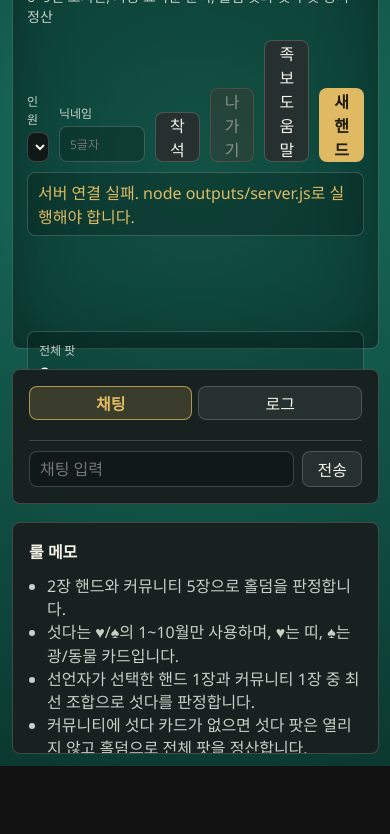
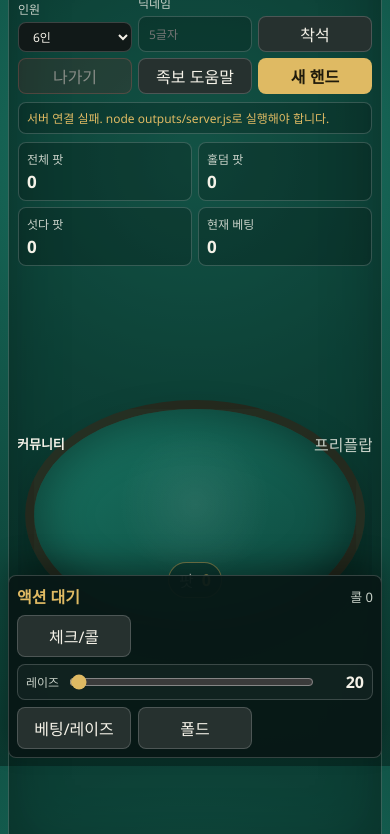
Before and after one commit to young2too/sutda-holdem, a website: page outputs/index.html in a window 390 px wide. Shown: the part 78-912 px from the top of the page. Before the commit the page ends 844 px from the top, so only its background shows below. Drawn offline with Linux system fonts and the light colour scheme; no server answers.

Commit message:
202605_모바일 미디어쿼리

```diff
--- a/outputs/styles.css
+++ b/outputs/styles.css
@@ -1174,3 +1174,260 @@ select {
     width: min(238px, 44vw);
   }
 }
+
+@media (max-width: 760px) {
+  body {
+    height: auto;
+    min-height: 100dvh;
+    overflow: auto;
+    background-attachment: fixed;
+  }
+
+  .app {
+    display: block;
+    height: auto;
+    min-height: 100dvh;
+    padding: 8px 8px 132px;
+    overflow: visible;
+  }
+
+  .table-area {
+    grid-template-rows: auto auto auto minmax(560px, 1fr) auto;
+    gap: 8px;
+    min-height: 100dvh;
+    padding: 9px;
+  }
+
+  .topbar {
+    gap: 8px;
+  }
+
+  h1 {
+    font-size: 18px;
+  }
+
+  .topbar p {
+    font-size: 12px;
+  }
+
+  .table-controls {
+    width: 100%;
+    display: grid;
+    grid-template-columns: repeat(3, minmax(0, 1fr));
+    gap: 6px;
+  }
+
+  .table-controls label,
+  .table-controls button {
+    min-width: 0;
+  }
+
+  .nickname-field input {
+    width: 100%;
+  }
+
+  .connection-status {
+    padding: 6px 8px;
+    font-size: 12px;
+  }
+
+  .score-strip {
+    grid-template-columns: repeat(2, minmax(0, 1fr));
+    gap: 6px;
+  }
+
+  .score-strip div {
+    padding: 7px 8px;
+  }
+
+  .score-strip strong {
+    font-size: 17px;
+  }
+
+  .table-stage {
+    min-height: 560px;
+  }
+
+  .poker-table {
+    top: 43%;
+    width: 96%;
+    height: 230px;
+    border-width: 9px;
+  }
+
+  .table-center {
+    width: calc(100vw - 34px);
+  }
+
+  .section-title {
+    gap: 8px;
+  }
+
+  .section-title h2 {
+    font-size: 13px;
+  }
+
+  .board-cards {
+    min-height: 98px;
+    gap: 5px;
+    padding-top: 4px;
+  }
+
+  .board-cards .card {
+    width: clamp(54px, 16.4vw, 66px);
+    height: clamp(78px, 23.8vw, 96px);
+    border-radius: 6px;
+  }
+
+  .center-pot {
+    margin-top: 8px;
+    padding: 5px 10px;
+  }
+
+  .player {
+    width: 132px;
+    padding: 6px;
+  }
+
+  .empty-seat {
+    min-height: 46px;
+  }
+
+  .seat h2,
+  .seat .player-head strong {
+    font-size: 11px;
+  }
+
+  .position {
+    min-height: 18px;
+    margin-left: 3px;
+    padding: 0 5px;
+    font-size: 10px;
+  }
+
+  .seat-main {
+    grid-template-columns: auto 1fr;
+    gap: 5px;
+    margin-top: 5px;
+  }
+
+  .seat .card,
+  .count-8 .seat .card,
+  .count-9 .seat .card {
+    width: 30px;
+    height: 43px;
+    border-radius: 4px;
+  }
+
+  .made-panel {
+    gap: 3px;
+  }
+
+  .made-panel span,
+  .count-8 .made-panel span,
+  .count-9 .made-panel span {
+    padding: 3px 4px;
+    font-size: 9px;
+  }
+
+  .made-panel strong {
+    font-size: 10px;
+  }
+
+  .action-badge,
+  .bet-chip,
+  .count-8 .action-badge,
+  .count-8 .bet-chip,
+  .count-9 .action-badge,
+  .count-9 .bet-chip {
+    min-height: 19px;
+    padding: 0 6px;
+    font-size: 10px;
+  }
+
+  .actions {
+    position: fixed;
+    left: 8px;
+    right: 8px;
+    bottom: 8px;
+    z-index: 30;
+    display: grid;
+    grid-template-columns: repeat(3, minmax(0, 1fr));
+    gap: 7px;
+    padding: 8px;
+    background: rgba(8, 24, 22, 0.96);
+    box-shadow: 0 -12px 28px rgba(0, 0, 0, 0.32);
+  }
+
+  .actions button {
+    min-width: 0;
+    min-height: 42px;
+    padding: 0 8px;
+  }
+
+  .action-info,
+  .raise-control,
+  .rope-timer,
+  .ready-notice,
+  .showdown-controls {
+    grid-column: 1 / -1;
+  }
+
+  .action-info {
+    min-width: 0;
+    grid-template-columns: 1fr auto;
+    align-items: center;
+  }
+
+  .raise-control {
+    grid-template-columns: auto minmax(0, 1fr) 44px;
+    padding: 0 8px;
+  }
+
+  .rope-timer {
+    width: 100%;
+    grid-template-columns: minmax(0, 1fr) 62px;
+    padding: 0;
+  }
+
+  .showdown-controls {
+    grid-template-columns: 1fr 1fr;
+    gap: 7px;
+  }
+
+  .showdown-controls button {
+    grid-column: 1 / -1;
+  }
+
+  .side-panel {
+    display: block;
+    margin-top: 8px;
+    min-height: 0;
+  }
+
+  .side-panel section {
+    padding: 10px;
+  }
+
+  .side-panel section:not(.comms-panel) {
+    display: none;
+  }
+
+  .comms-panel {
+    height: min(30dvh, 230px);
+  }
+
+  .chat-form {
+    grid-template-columns: minmax(0, 1fr) 64px;
+  }
+
+  .help-dialog {
+    width: calc(100vw - 16px);
+    max-height: calc(100dvh - 16px);
+  }
+
+  .help-content {
+    max-height: calc(100dvh - 78px);
+    padding: 12px;
+  }
+}
```
Also changed, not shown: 7 other files.
